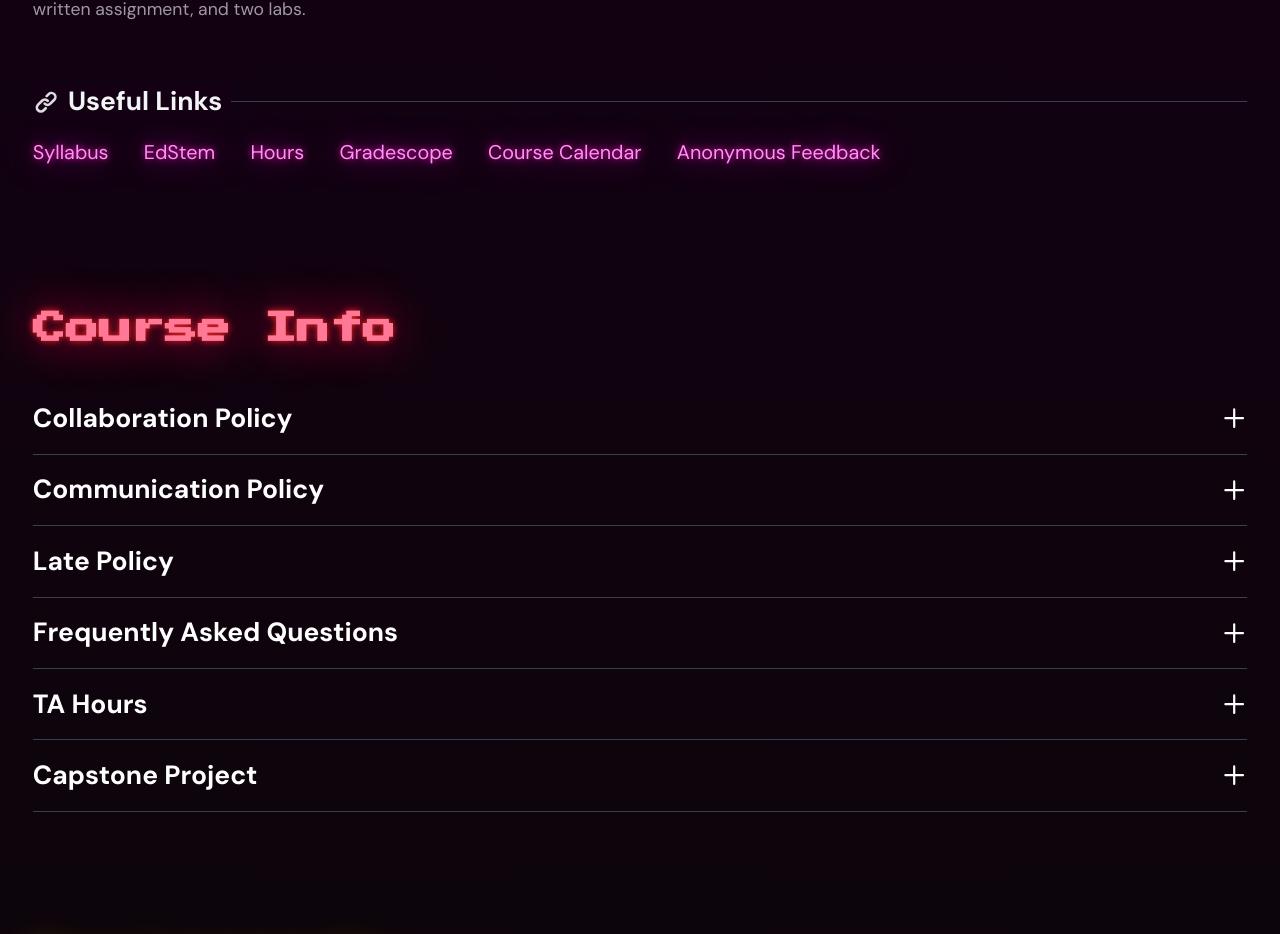
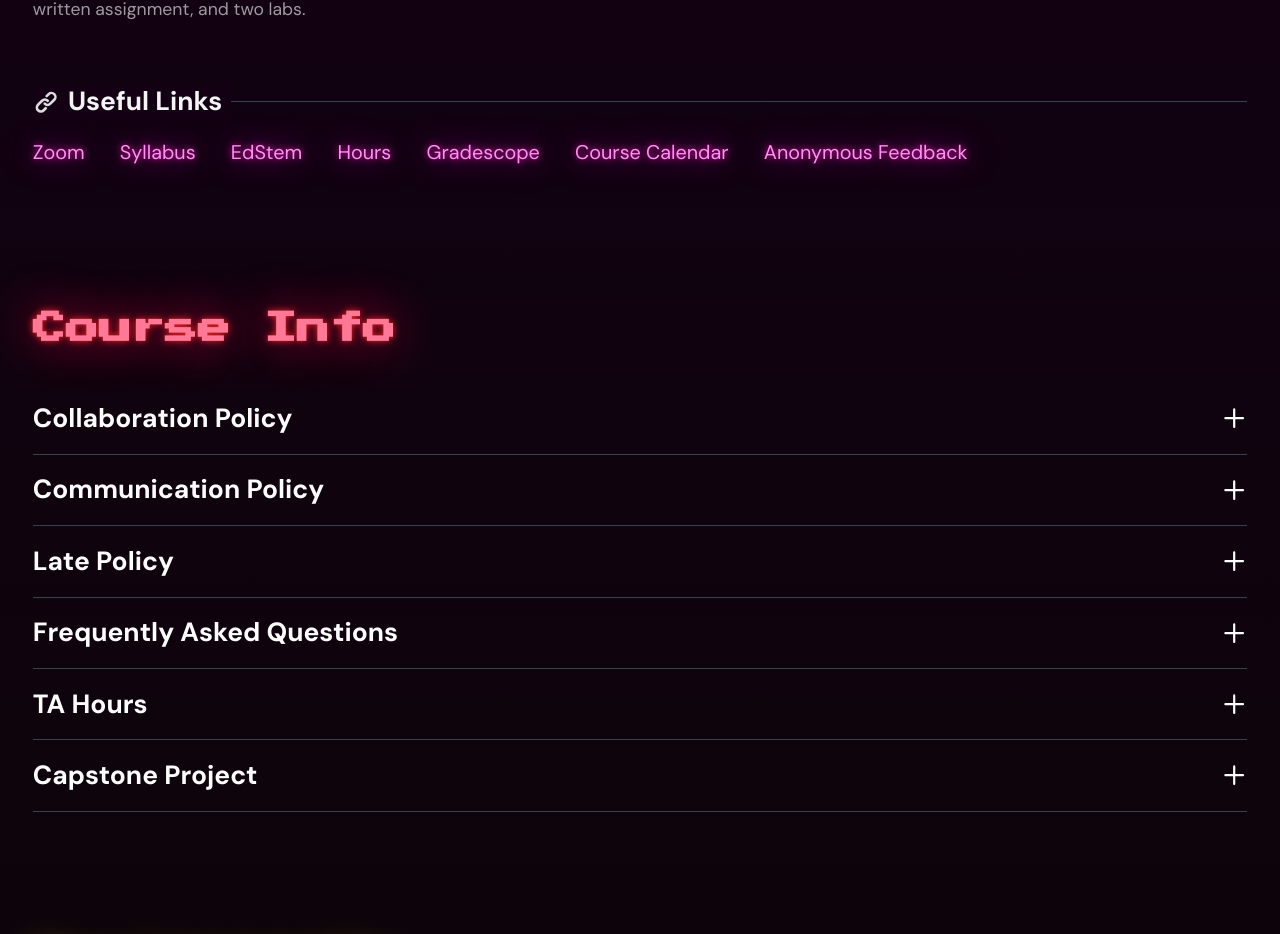
Before and after one commit to jadsmaeil/csci1951l, a Next.js app: page / in a window 1280 px wide. Shown: the part 893-1827 px from the top of the page. Built offline with nearby package versions, Linux system fonts and the light colour scheme.

Commit message:
Adds link to Zoom under quick links

```diff
--- a/pages/index.tsx
+++ b/pages/index.tsx
@@ -14,6 +14,7 @@ const PROF_EMAIL = "mph@cs.brown.edu";
 
 // List of links displayed under the Quick Links section.
 const quickLinks: { name: string; href: string }[] = [
+  { name: "Zoom", href: "https://brown.zoom.us/j/96127010547" },
   { name: "Syllabus", href: "/cs1951L-syllabus-2025.pdf" },
   { name: "EdStem", href: "https://edstem.org/us/courses/74765/discussion" },
   { name: "Hours", href: "https://hours.cs.brown.edu/" },
```
